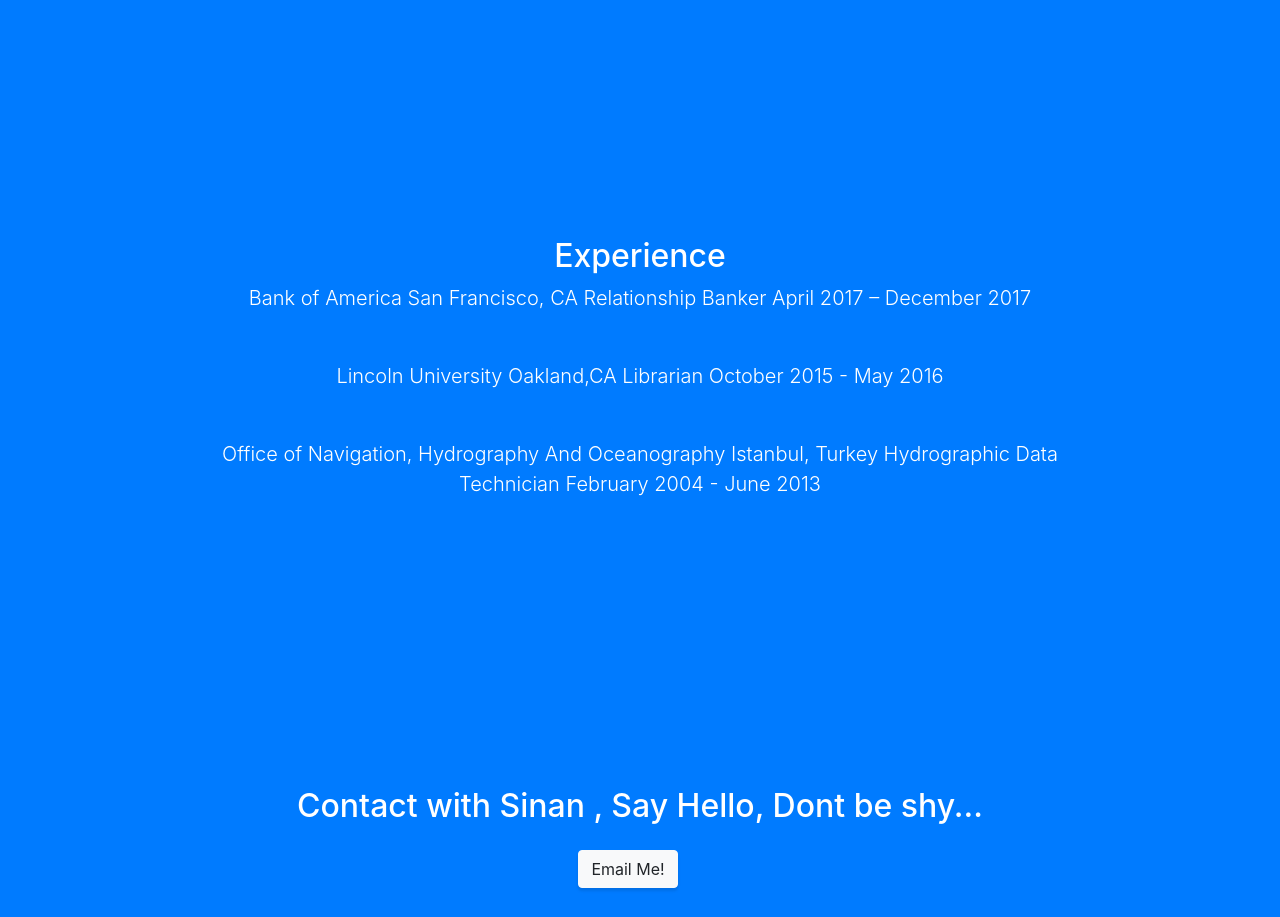
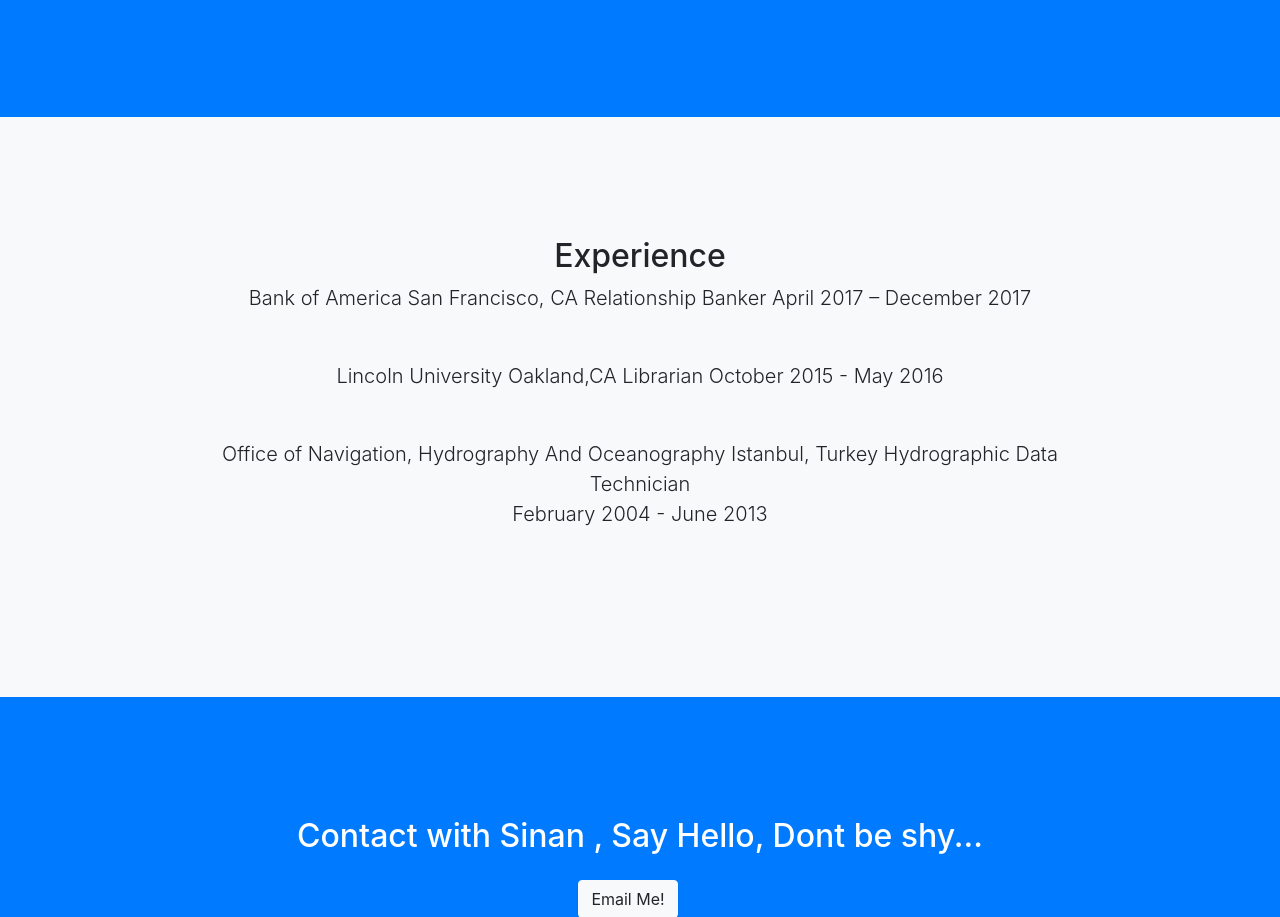
Before and after one commit to sinancengiz/sinancengiz.github.io, a website with bundled scripts: page index.html in a window 1280 px wide. Shown: the part 3095-4012 px from the top of the page. Built offline with nearby package versions, Linux system fonts and the light colour scheme.

Commit message:
experience part background edited

```diff
--- a/index.html
+++ b/index.html
@@ -212,14 +212,14 @@
     </section>
 
     <!-- Experience -->
-    <section class="content-section bg-primary text-white" id="about">
+    <section class="content-section bg-light" id="about">
       <div class="container text-center">
         <div class="row">
           <div class="col-lg-10 mx-auto">
             <h2>Experience</h2>
             <p class="lead mb-5"> Bank of America San Francisco, CA Relationship Banker April 2017 – December 2017</p>
             <p class="lead mb-5"> Lincoln University Oakland,CA Librarian October 2015 - May 2016</p>
-            <p class="lead mb-5"> Office of Navigation, Hydrography And Oceanography Istanbul, Turkey Hydrographic Data Technician February 2004 - June 2013</p>
+            <p class="lead mb-5"> Office of Navigation, Hydrography And Oceanography Istanbul, Turkey Hydrographic Data Technician <br> February 2004 - June 2013</p>
           </div>
         </div>
       </div>
```
